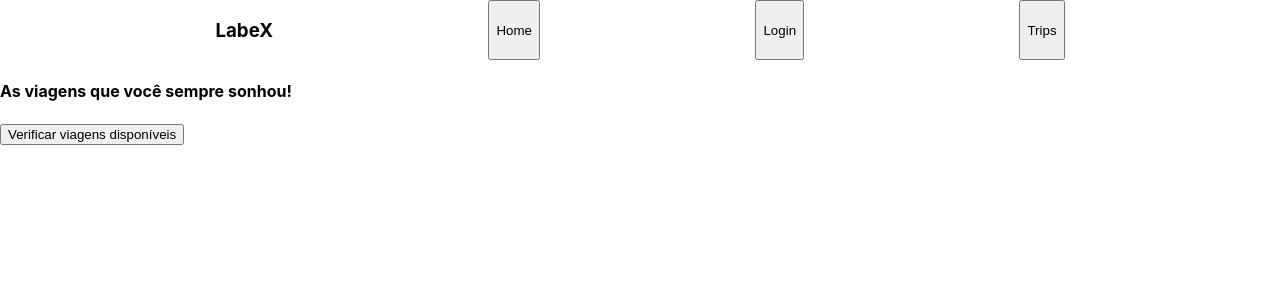
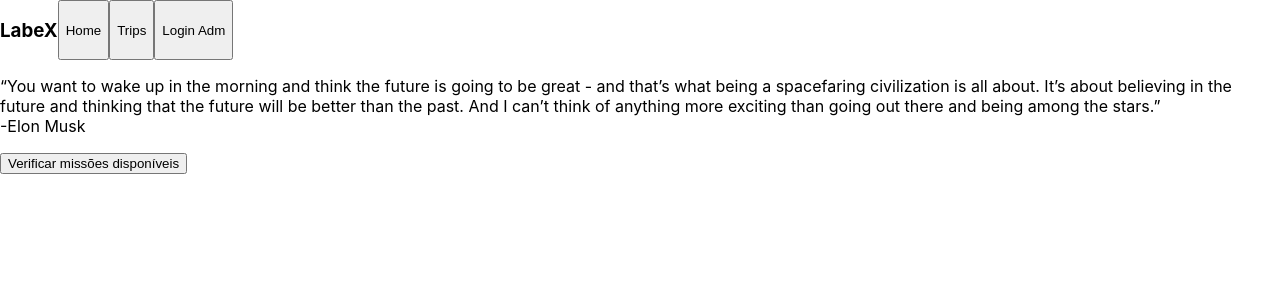
Before and after one commit to future4code/Beatriz-Cupolillo, a React (Create React App) app in the folder semana10/labex-project/: page / in a window 1280 px wide. Shown: the top 300 px of the page. Built offline with nearby package versions, Linux system fonts and the light colour scheme.

Commit message:
ajustes na home

```diff
--- a/semana10/labex-project/src/Components/HomePage.js
+++ b/semana10/labex-project/src/Components/HomePage.js
@@ -13,8 +13,13 @@ export default function HomePage() {
         <div>
             <NavBar />
             <div>
-                <h4>As viagens que você sempre sonhou!</h4>
-                <button onClick={goToTripsPage}>Verificar viagens disponíveis</button>
+                <p>“You want to wake up in the morning and think the future is going to be great -
+                    and that’s what being a spacefaring civilization is all about.
+                    It’s about believing in the future and thinking that the future will be better than the past.
+                    And I can’t think of anything more exciting than going out there and being among the stars.”
+                    <br></br>
+                    -Elon Musk</p>
+                <button onClick={goToTripsPage}>Verificar missões disponíveis</button>
             </div>
         </div>
     )
--- a/semana10/labex-project/src/Components/NavBar.js
+++ b/semana10/labex-project/src/Components/NavBar.js
@@ -22,8 +22,8 @@ export default function NavBar(){
         <NavContainer>
             <h3>LabeX</h3>
             <button onClick={goToHome}>Home</button>
-            <button onClick={goToLoginPage}>Login</button>
             <button onClick={goToTripsPage}>Trips</button>
+            <button onClick={goToLoginPage}>Login Adm</button>
         </NavContainer>
     )
 }
--- a/semana10/labex-project/src/Components/Styled.js
+++ b/semana10/labex-project/src/Components/Styled.js
@@ -2,7 +2,6 @@ import styled from "styled-components";
 
 export const NavContainer = styled.div`
     display: flex;
-    justify-content: space-evenly;
     width: 100%;
     height: 60px;
 `
```
